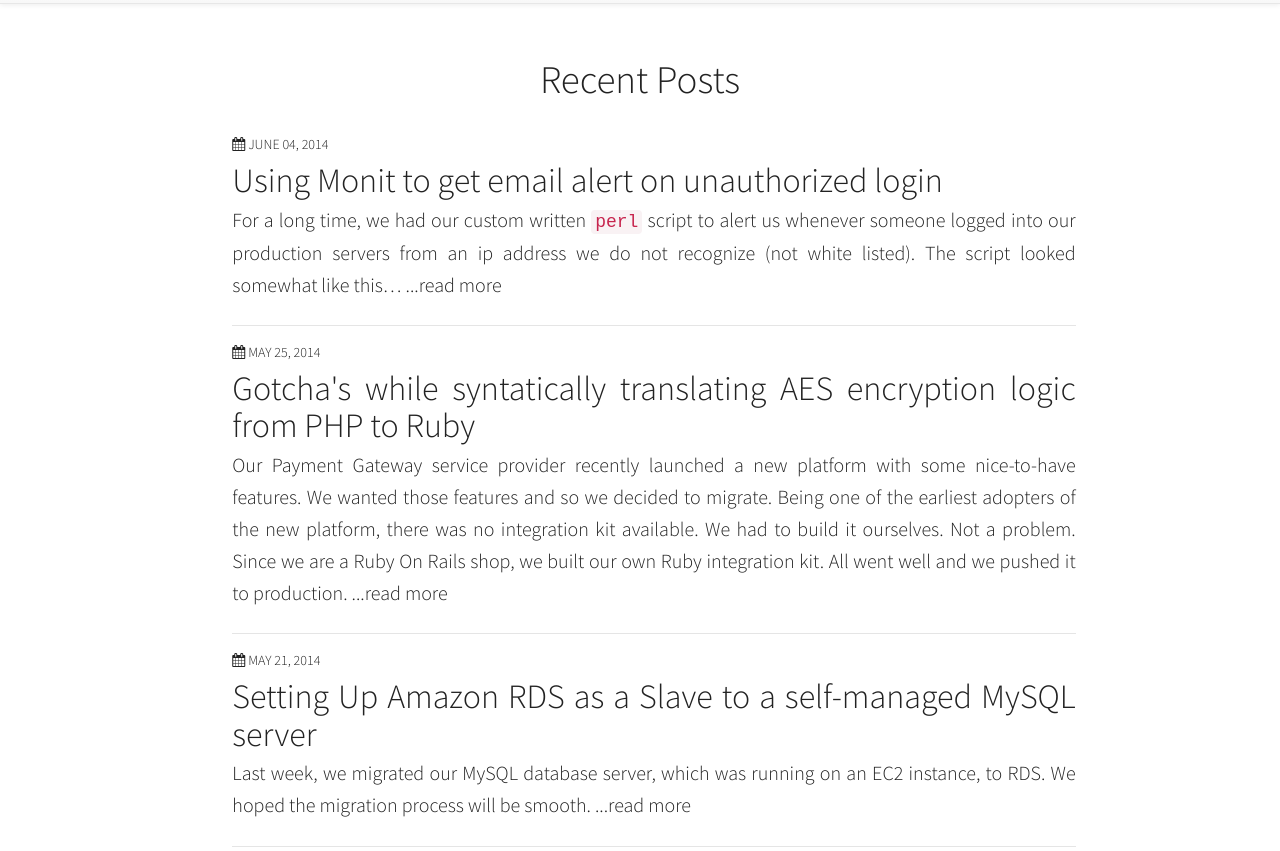
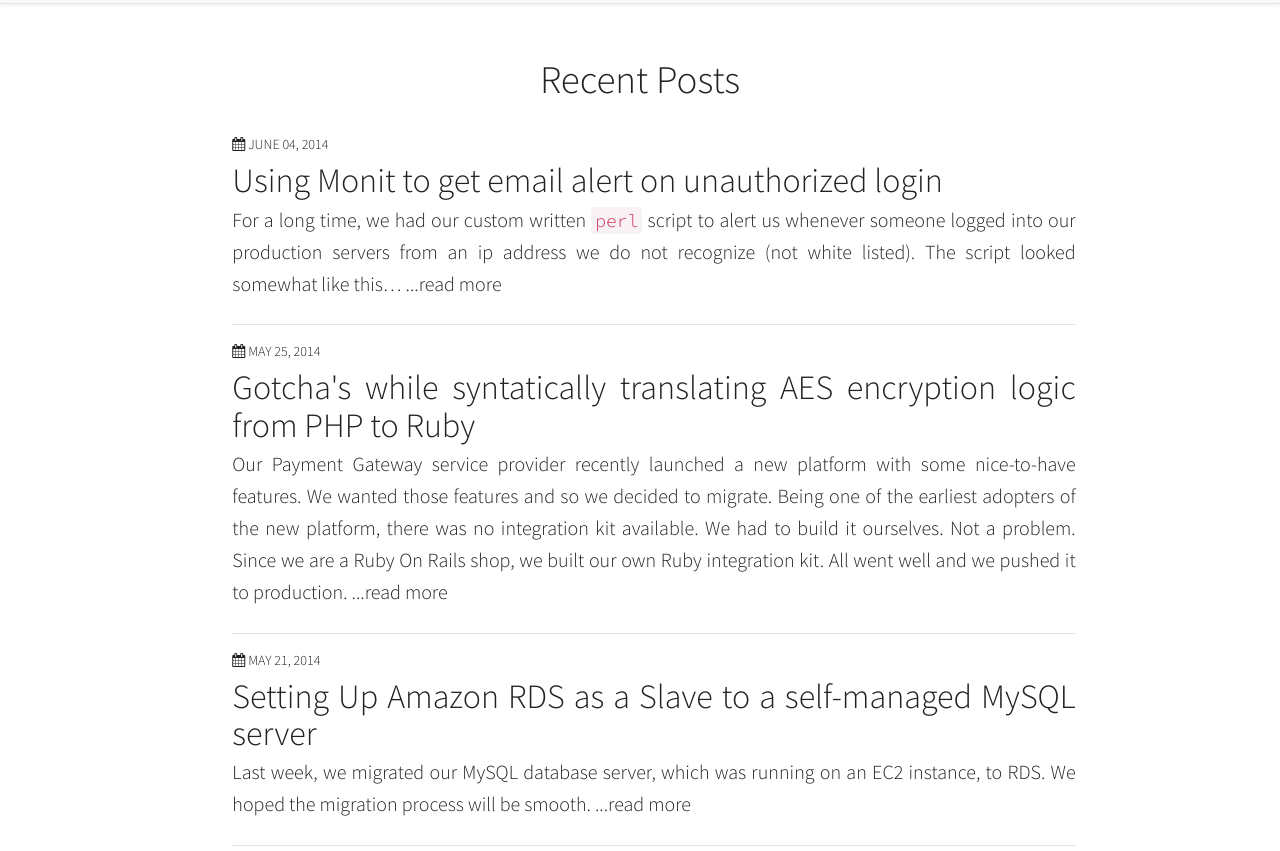
Before and after one commit to shubham9411/blog, a Jekyll site: the page built from index.html, in a window 1280 px wide and 900 px high. Shown: the part 49-900 px from the top of the window. Built offline with Jekyll 4.4.1, drawn with Linux system fonts in a browser that asks for light colours; nearby versions of some CDN libraries; some web fonts are replaced.

Commit message:
added open source code pro font to head.html, so now the font inside code tags is light

```diff
--- a/_includes/head.html
+++ b/_includes/head.html
@@ -68,6 +68,7 @@
 
 <!-- Webfonts -->
 <link href="//fonts.googleapis.com/css?family=Source+Sans+Pro:600,300,300italic|The+Girl+Next+Door" rel="stylesheet" type="text/css">
+<link href='http://fonts.googleapis.com/css?family=Source+Code+Pro:300' rel='stylesheet' type='text/css'>
 
 <meta http-equiv="cleartype" content="on">
 
```
